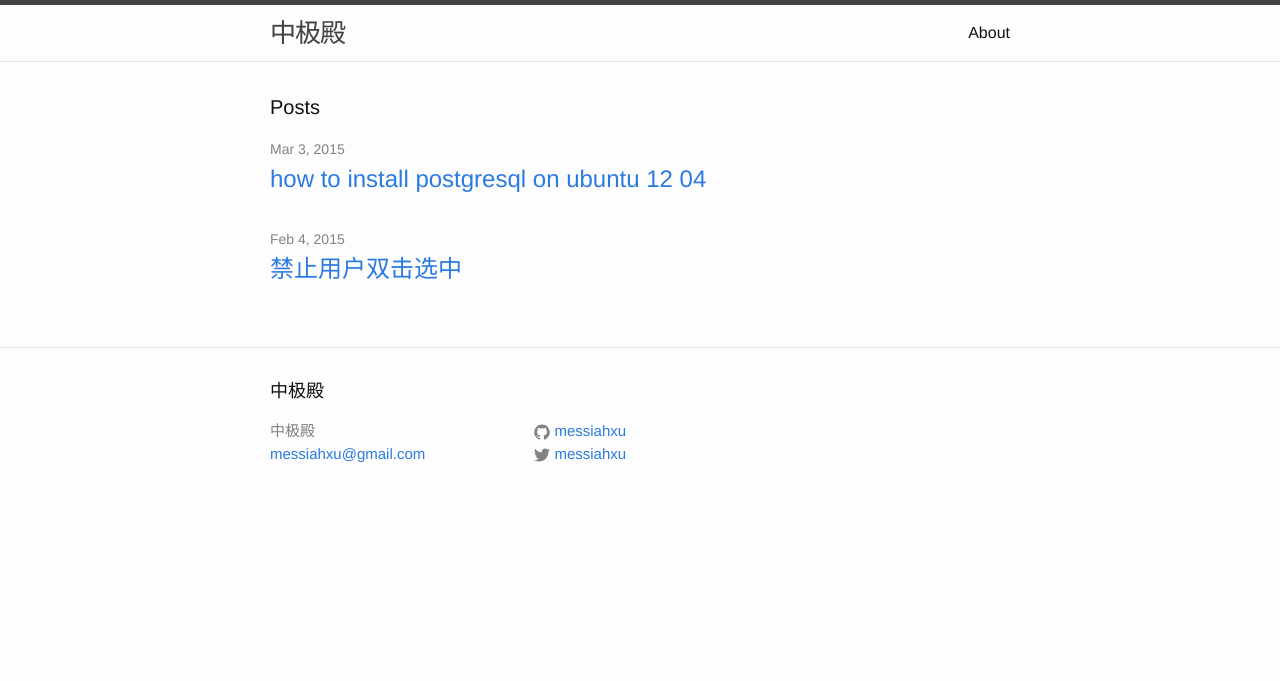
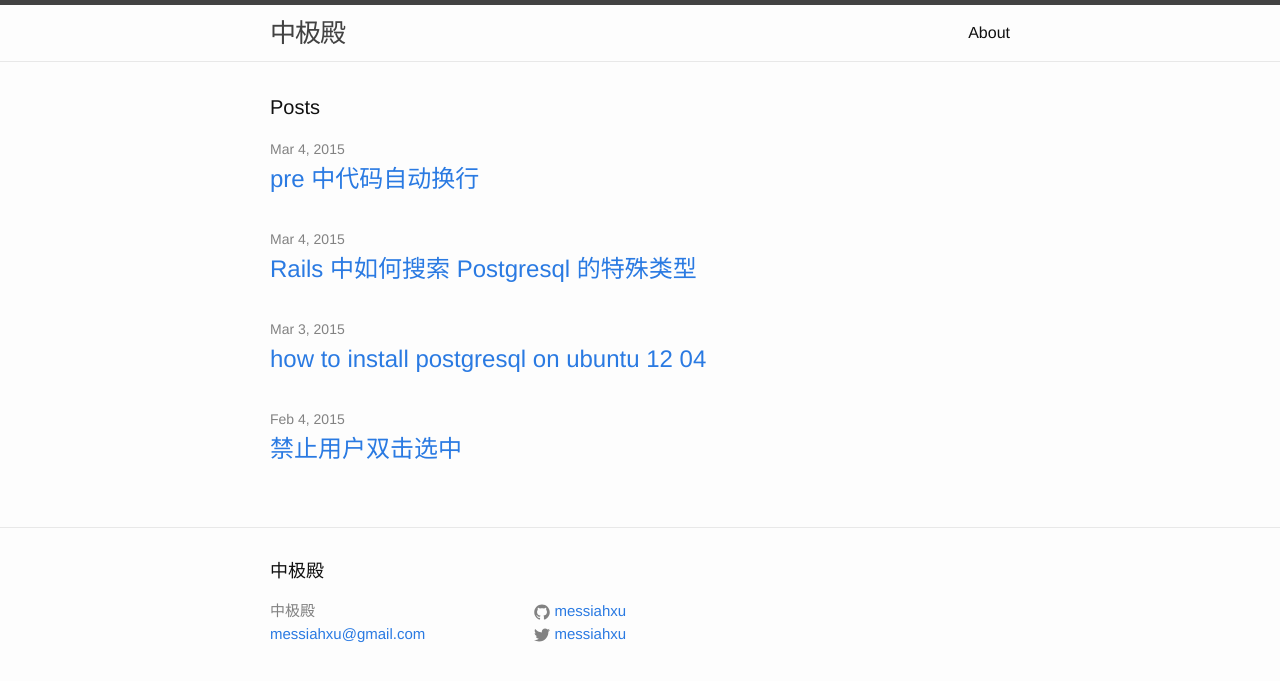
Before and after one commit to messiahxu/messiahxu.github.io, a Jekyll site: the page built from index.html, in a window 1280 px wide. Shown: the top 681 px of the page. Built offline with Jekyll 4.4.1, drawn with Linux system fonts in a browser that asks for light colours; the list of posts is cut into pages by our own code.

Commit message:
20150304 02:15

```diff
--- a/_posts/2015-03-03-how-to-install-postgresql-on-ubuntu-12-04.markdown
+++ b/_posts/2015-03-03-how-to-install-postgresql-on-ubuntu-12-04.markdown
@@ -1,6 +1,6 @@
 ---
 layout: post
-date: 2015-03-03 17:24:13
+date: 2015-03-03 17:24
 title: "how to install postgresql on ubuntu 12 04"
 ---
 
--- /dev/null
+++ b/_posts/2015-03-04-pre-code-auto-line-feed.markdown
@@ -0,0 +1,13 @@
+---
+layout: post
+title: "pre 中代码自动换行"
+date: 2015-03-04 00:46
+categories: css
+---
+
+{% highlight css %}
+pre > code {
+  white-space: pre-wrap;
+  word-wrap: break-word;
+}
+{% endhighlight %}
--- /dev/null
+++ b/_posts/2015-03-04-search-in-postgresql-rails.markdown
@@ -0,0 +1,43 @@
+---
+layout: post
+title: "Rails 中如何搜索 Postgresql 的特殊类型"
+date: 2015-03-04 00:30
+categories: database
+---
+
+搜索 jsonb
+
+{% highlight ruby %}
+
+Hehe(id: integer, name: string, lala: string, created_at: datetime, updated_at: datetime, test_json: json, test_jsonb: jsonb)
+
+h = Hehe.last
+=> #<Hehe id: 1, name: "a", lala: nil, created_at: "2015-03-03 13:32:51", updated_at: "2015-03-03 16:31:47", test_json: nil, test_jsonb: {"hehe"=>{:a=>"a", :b=>"b", :c=>{:a=>"a", :b=>"b", :c=>{:a=>"a", :b=>"b"}}}, "haha"=>"hhh", "hoho"=>"ooo"}>
+
+Hehe.where("test_jsonb @> ?", {'haha': 'hhh'}.to_json)
+=> #<ActiveRecord::Relation [#<Hehe id: 1, name: "a", lala: nil, created_at: "2015-03-03 13:32:51", updated_at: "2015-03-03 16:31:47", test_json: nil, test_jsonb: {"haha"=>"hhh", "hehe"=>{"a"=>"a", "b"=>"b", "c"=>{"a"=>"a", "b"=>"b", "c"=>{"a"=>"a", "b"=>"b"}}}, "hoho"=>"ooo"}>]>
+
+Hehe.where("test_jsonb @> ?", {'haha': 'aaa'}.to_json)
+=> #<ActiveRecord::Relation []>
+
+{% endhighlight %}
+
+搜索 Array
+
+{% highlight ruby %}
+Hehe(id: integer, name: string, lala: string, created_at: datetime, updated_at: datetime, test_json: json, test_jsonb: jsonb, test_array_str: string, test_array_int: integer) # 最后两个字段分别是字符串数组和整数数组。
+
+h = Hehe.last
+=> #<Hehe id: 2, name: "b", lala: nil, created_at: "2015-03-03 13:33:01", updated_at: "2015-03-03 17:34:18", test_json: nil, test_jsonb: nil, test_array_str: ["ni", "hao", "a"], test_array_int: [0, 1, 2, 3]>
+
+# 通过数组中的单个元素搜索
+Hehe.where("'ni' = ANY (test_array_str)")
+=> #<ActiveRecord::Relation [#<Hehe id: 2, name: "b", lala: nil, created_at: "2015-03-03 13:33:01", updated_at: "2015-03-03 17:34:18", test_json: nil, test_jsonb: nil, test_array_str: ["ni", "hao", "a"], test_array_int: [0, 1, 2, 3]>]>
+
+# 通过数组中的多个元素进行搜索
+Hehe.where("test_array_str @> ARRAY[?]::varchar[]", %w(ni hao))
+=> #<ActiveRecord::Relation [#<Hehe id: 2, name: "b", lala: nil, created_at: "2015-03-03 13:33:01", updated_at: "2015-03-03 17:34:18", test_json: nil, test_jsonb: nil, test_array_str: ["ni", "hao", "a"], test_array_int: [0, 1, 2, 3]>]>
+
+# 整数数组的搜索类似
+
+{% endhighlight %}
```
